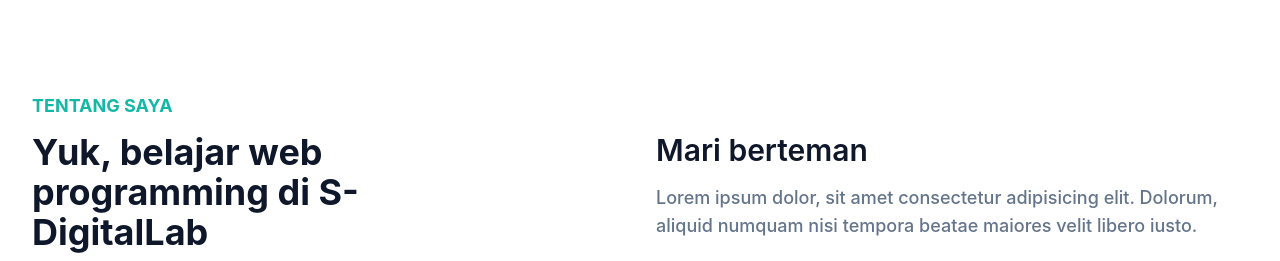
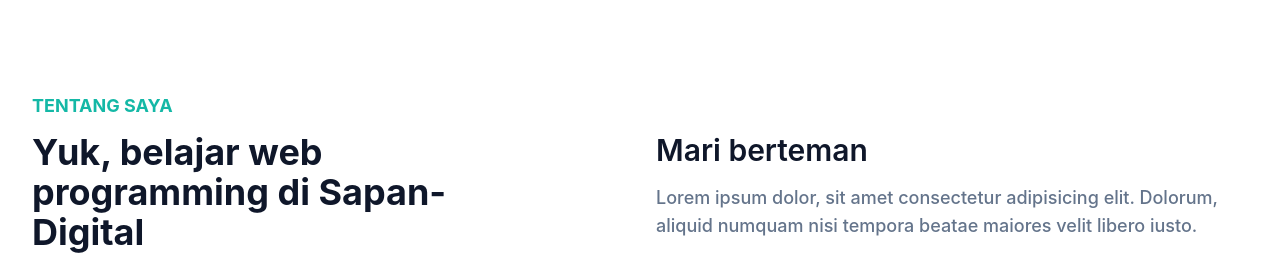
Before and after one commit to sapanly/stepover-tailwind-CSS, a website: page index.html in a window 1280 px wide. Shown: the part 740-1001 px from the top of the page. Drawn offline with Linux system fonts and the light colour scheme.

Commit message:
update sapan-digital

```diff
--- a/index.html
+++ b/index.html
@@ -59,7 +59,7 @@
             <h2 class="font-medium text-slate-600 text-lg mb-5 lg:text-2xl">IT Infrastructure & Software Engineer</h2>
             <p class="font-medium text-secondary mb-10 leading-relaxed">Belajar web programming itu mudah dan menyenangkan bukan. <span class="text-dark font-bold">Bukan!</span></p>
 
-            <a href="#" class="text-base font-semibold text-white bg-primary py-3 px-8 rounded-full hover:shadow-lg hover:opacity-80 transition duration-300 ease-in-out">Hubungi Saya</a>
+            <a href="#contact" class="text-base font-semibold text-white bg-primary py-3 px-8 rounded-full hover:shadow-lg hover:opacity-80 transition duration-300 ease-in-out">Hubungi Saya</a>
           </div>
           <div class="w-full self-end px-4 lg:w-1/2">
             <div class="relative mt-10 lg:mt-9 lg:right-0">
@@ -85,7 +85,7 @@
         <div class="flex flex-wrap">
           <div class="w-full px-4 mb-10 lg:w-1/2">
             <h4 class="font-bold uppercase text-primary text-lg mb-3">Tentang Saya</h4>
-            <h2 class="font-bold text-dark text-3xl mb-5 max-w-md lg:text-4xl">Yuk, belajar web programming di S-DigitalLab</h2>
+            <h2 class="font-bold text-dark text-3xl mb-5 max-w-md lg:text-4xl">Yuk, belajar web programming di Sapan-Digital</h2>
             <p class="font-medium text-base text-secondary max-w-xl lg:text-lg">Lorem ipsum dolor sit amet, consectetur adipisicing elit. Obcaecati laborum cum excepturi recusandae maxime necessitatibus dolores?</p>
           </div>
           <div class="w-full px-4 lg:w-1/2">
@@ -281,7 +281,7 @@
       <div class="container">
         <div class="flex flex-wrap">
           <div class="w-full px-4 mb-12 text-slate-300 font-medium md:w-1/3">
-            <h2 class="font-bold text-4xl text-white mb-5">S-Digital</h2>
+            <h2 class="font-bold text-4xl text-white mb-5">Sapan-Digital</h2>
             <h3 class="font-bold text-2xl mb-2">Hubungi Kami</h3>
             <p>sapanly.js@gmail.com</p>
             <p>Bogor</p>
```
